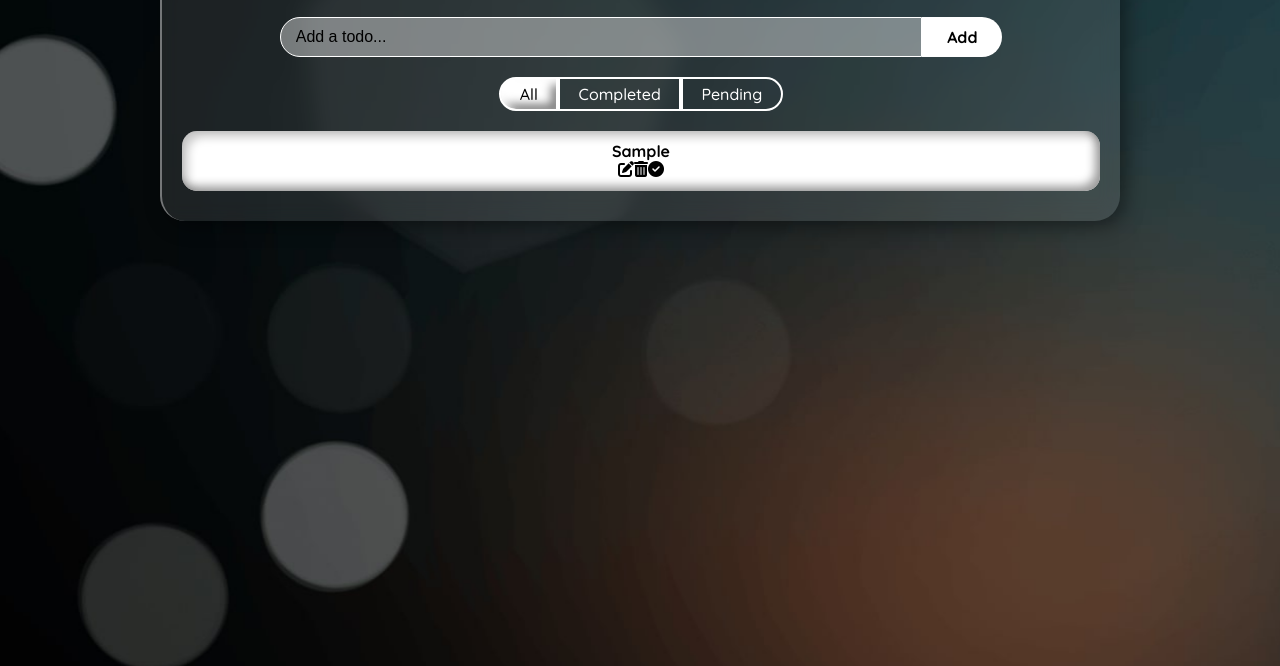
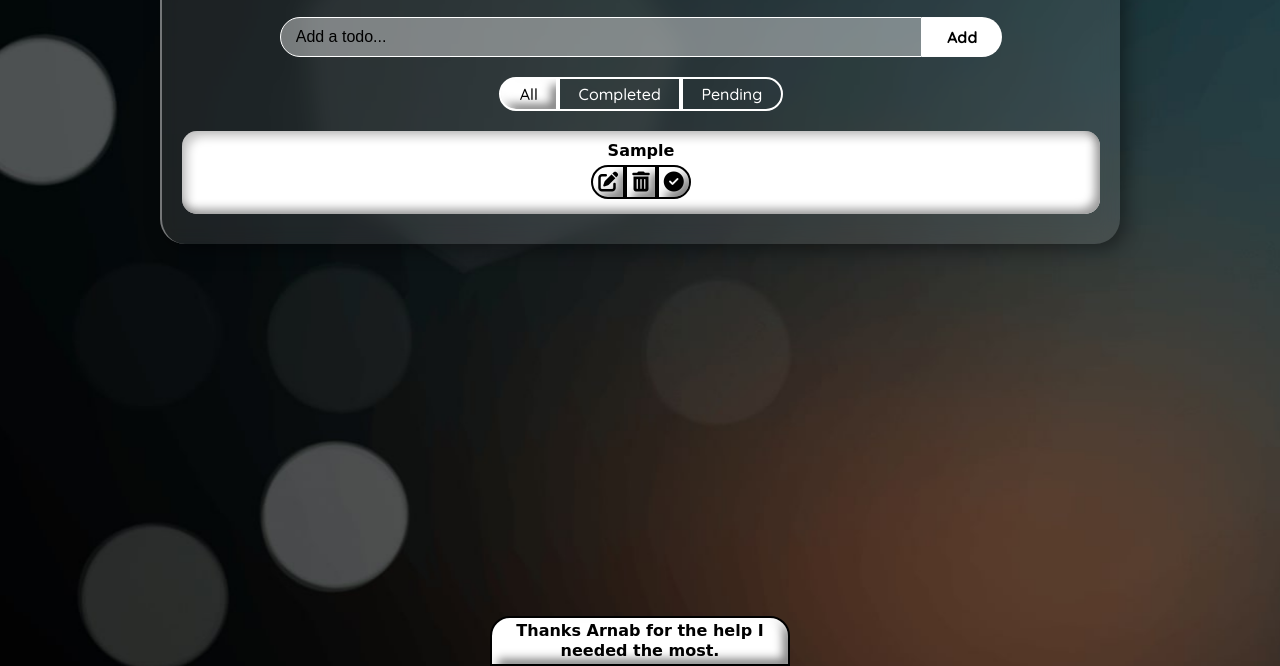
Before and after one commit to PriyoRaven/To-Do-List, a plain HTML site: page index.html in a window 1280 px wide. Both pictures are taken after typing "Sample" into the empty fields and a click on the button "Add". Shown: the part 134-800 px from the top of the page. Drawn offline with Linux system fonts and the light colour scheme.

Commit message:
Completed maybe

```diff
--- a/index.html
+++ b/index.html
@@ -27,6 +27,9 @@
             </div>
         </div>
     </div>
+    <footer class="footer">
+        <a href="https://github.com/ArnabDas2001" target="_blank">Thanks Arnab for the help I needed the most.</a>
+    </footer>
 
     <script src="https://kit.fontawesome.com/f540fd6d80.js" crossorigin="anonymous"></script>
     <script src="script.js"></script>
--- a/style.css
+++ b/style.css
@@ -24,6 +24,10 @@ body {
     font-family: 'Quicksand', sans-serif;
 }
 
+::-webkit-scrollbar {
+    width: 0px;
+  }
+
 .bgwp{
     position: fixed;
     z-index: -1;
@@ -40,7 +44,7 @@ body {
 .container {
     position: relative;
     margin-top: 20px;
-    margin-bottom: 30px;
+    margin-bottom: 80px;
     background: rgba(255, 255, 255, 0.1);
     border-radius: 25px;
     text-align: center;
@@ -121,9 +125,20 @@ h1 {
     background-color: #e7e7e7;
 }
 
+.task-text {
+    position: relative;
+    text-align: center;
+    word-wrap: break-word;
+    margin-bottom: 25px;
+}
+
 .task-list {
     list-style-type: none;
     padding: 0;
+    font-family: cursive;
+    display: block;
+    align-items: center;
+    text-align: center;
 }
 
 .task-list li {
@@ -139,21 +154,14 @@ h1 {
 }
 
 .task-list li.completed {
-    text-decoration: line-through;
+    text-decoration:double line-through;
     background: gray;
     color: var(--secondary-color);
     cursor: pointer;
 }
 
-.delete-button,
-.edit-button {
-    border: none;
-    background-color: transparent;
-    color: var(--color-black);
-    cursor: pointer;
-    font-size: 16px;
-    outline: none;
-    margin-left: 5px;
+.task-list li.completed .fas{
+    box-shadow: inset 5px 5px 20px rgba(0, 0, 0, 0.437);
 }
 
 .filter-container {
@@ -187,3 +195,61 @@ h1 {
     color: var(--color-black);
     box-shadow: inset 6px 6px 10px 0 #ffffff, inset -5px -5px 10px 0 #00000081;
 }
+
+.action-buttons {
+    color: var(--color-black);
+    position: relative;
+    padding: 0%;
+    margin-top: -20px;
+    text-align: center;
+    font-size: 20px;
+    content: " ";
+}
+
+.fas {
+    border: 2px solid black;
+    padding: 5px;
+    box-shadow: inset 6px 6px 10px 0 #ffffff, inset -5px -5px 10px 0 #00000081;
+}
+
+.fas:hover {
+    box-shadow: inset 5px 5px 20px rgba(0, 0, 0, 0.437);
+}
+
+.edit {
+    border-radius: 20px 0 0 20px;
+}
+.edit:hover {
+    color: #20c0ff;
+}
+.delete:hover {
+    color: red;
+}
+.done {
+    border-radius: 0 20px 20px 0;
+}
+.done:hover {
+    color: green;
+}
+
+footer {
+    bottom: 0;
+    position: fixed;
+    height: 50px;
+    padding-left: 10px;
+    padding-right: 10px;
+    border: 2px solid black;
+    padding-top: 2px;
+    width: 300px;
+    align-items: center;
+    text-align: center;
+    justify-content: center;
+    background-color: var(--color-white);
+    box-shadow: inset 6px 6px 10px 0 #ffffff, inset -5px -5px 10px 0 #00000081;
+    border-radius: 20px 20px 0 0;
+}
+footer a {
+    color: var(--color-black);
+    font-family: cursive;
+    font-weight: 600;
+}
```
Also changed, not shown: demo.png (added), 1 other file.
